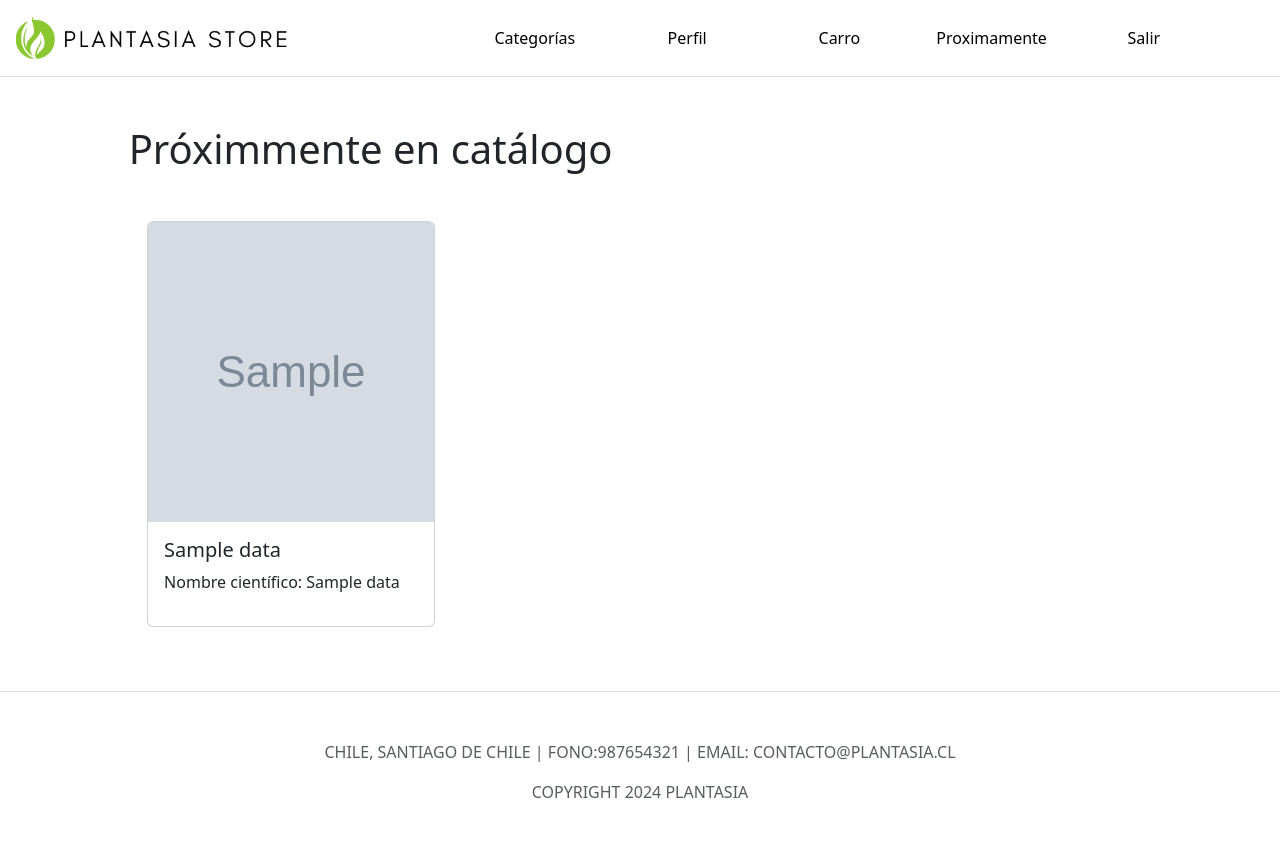
After one commit to AlvaroACB/PlantasiaApp, a Django app: page /proximamente/ in a window 1280 px wide. The commit adds this page. Run offline with Django 5.2, Linux system fonts and the light colour scheme; a user stored in the database is signed in; tables that the repository leaves empty hold one stand-in row (values such as "Sample post"); grey boxes marked "Sample" are stand-in pictures; a database or web service that is not in the repository returns one stand-in record (values such as "Sample title"); data that the repository does not hold is empty; some libraries are stand-ins or nearby versions.

Commit message:
api plantas añadida

```diff
--- a/Plantasia/settings.py
+++ b/Plantasia/settings.py
@@ -79,8 +79,8 @@ DATABASES = {
     "default": {
         "ENGINE": "django.db.backends.oracle",
         "NAME": "127.0.0.1:1521/xe",
-        "USER": "c##prueba",
-        "PASSWORD": "prueba",
+        "USER": "testing1",
+        "PASSWORD": "testing1",
         "TEST":{
             "USER": "default_test",
             "TBLSPACE" : "default_test_tbls",
--- /dev/null
+++ b/core/templates/apiPlantas.html
@@ -0,0 +1,22 @@
+{% extends 'base.html' %}
+
+{% block title %} Carrito {% endblock %}
+
+{% block content %}
+<div class="container-fluid mt-5">
+    <div class="row col-10 m-auto d-flex" id="planta">
+        <h2 class="h1 col-12 m-auto mb-5">Próximmente en catálogo</h2>
+        {% for planta in plantas %}
+        <div class="col-md-4 d-flex flex-column align-items-center mb-3">
+            <div class="card" style="width: 18rem;">
+                <img src="{{planta.image_url}}" style="height: 300px" class="card-img-top" alt="...">
+                <div class="card-body">
+                    <h5 class="card-title">{{planta.common_name}}</h5>
+                    <p>Nombre científico: {{planta.scientific_name}}</p>
+                </div>
+            </div>
+        </div>
+        {% endfor %}
+    </div>
+</div>
+{% endblock %}
--- a/core/templates/base.html
+++ b/core/templates/base.html
@@ -58,6 +58,11 @@
                         <a class="nav-link text-black text-center" href="/carrito">Carro</a>
                     </li>
                     {% endif %}
+                    {% if user.is_authenticated %}
+                    <li class="nav-item col-12 col-lg-2">
+                        <a class="nav-link text-black text-center" href="/proximamente">Proximamente</a>
+                    </li>
+                    {% endif %}
                     {% if perfil == 'admin' %}
                     <!-- Inventario -->
                     <li class="nav-item col-12 col-lg-2">
@@ -84,6 +89,10 @@
     </footer>
 
     <script src="{% static 'js_bs/bootstrap.min.js' %}"></script>
+    <script src="https://cdnjs.cloudflare.com/ajax/libs/jquery/3.7.1/jquery.min.js"
+        integrity="sha512-v2CJ7UaYy4JwqLDIrZUI/4hqeoQieOmAZNXBeQyjo21dadnwR+8ZaIJVT8EE2iyI61OV8e6M8PP2/4hpQINQ/g=="
+        crossorigin="anonymous" referrerpolicy="no-referrer">
+        </script>
 </body>
 
 </html>
--- a/core/urls.py
+++ b/core/urls.py
@@ -1,5 +1,5 @@
 from django.urls import path
-from .views import index, perfil, registro, cerrarSesion, inicioSesion, inventario, categorias,productos, modificarInventario, eliminarInventario ,modificarPerfil, carrito, detalle, eliminar, recuperar
+from .views import index, apiPlantas, perfil, registro, cerrarSesion, inicioSesion, inventario, categorias,productos, modificarInventario, eliminarInventario ,modificarPerfil, carrito, detalle, eliminar, recuperar
 
 urlpatterns = [
         path('', index),
@@ -17,5 +17,6 @@ urlpatterns = [
         path('recuperar/', recuperar),
         path('inventario/', inventario, name='inventario'),
         path('modificarInventario/<int:id>', modificarInventario, name='modificarInventario'),
-        path('eliminarInventario/<int:id>', eliminarInventario, name='eliminarInventario')
+        path('eliminarInventario/<int:id>', eliminarInventario, name='eliminarInventario'),
+        path('proximamente/', apiPlantas)
 ]
--- a/core/views.py
+++ b/core/views.py
@@ -7,6 +7,7 @@ from django.contrib.auth.decorators import login_required
 from django.db import IntegrityError
 from django.core.exceptions import ObjectDoesNotExist
 from .decorators import role_required
+import requests
 
 
 def index(request):
@@ -219,3 +220,16 @@ def eliminarInventario(request, id):
     producto = Producto.objects.get(producto_id=id)
     producto.delete()
     return redirect("/inventario")
+
+@login_required
+def apiPlantas(request):
+
+    url = "https://trefle.io/api/v1/plants?token=o8h_IB9Nj6X1MYdHSxNoTjRlmN-Tw6lYT6LWcUZh6Vc"
+
+    response = requests.get(url)
+
+    plantas = response.json().get('data', [])
+    context = {
+        'plantas': plantas
+    }
+    return render(request, 'apiPlantas.html', context)
```
